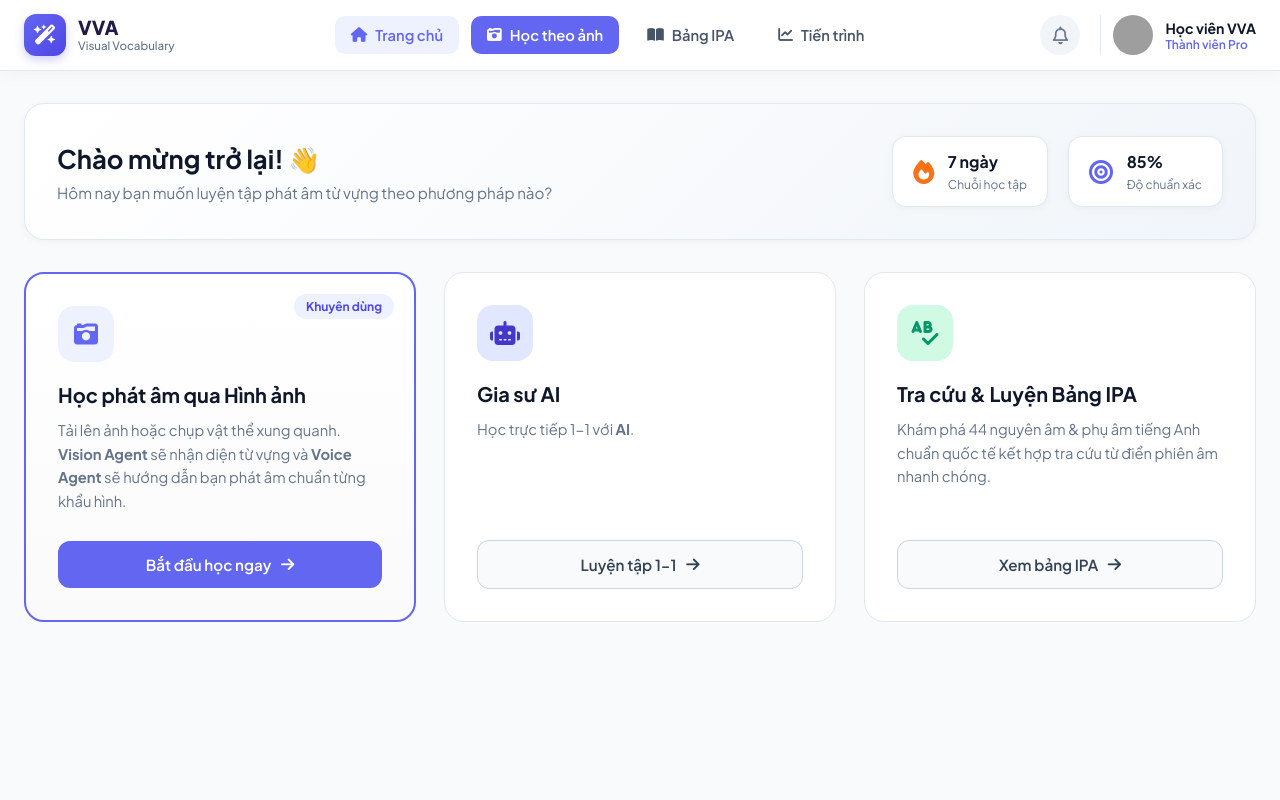
After one commit to phamvannhattruong/Visual-Vocabulary-Agent, a Python web app: template frontend/template/dashboard.html in a window 1280 px wide. The commit adds this page. Run offline with Jinja, Linux system fonts and the light colour scheme; the template is opened without the code that fills it, so the values that code supplies are empty; grey boxes are pictures that could not be loaded.

Commit message:
add ui for page

```diff
--- /dev/null
+++ b/frontend/template/dashboard.html
@@ -0,0 +1,133 @@
+<!DOCTYPE html>
+<html lang="vi">
+<head>
+    <meta charset="UTF-8">
+    <meta name="viewport" content="width=device-width, initial-scale=1.0">
+    <title>Visual Vocabulary Agent - Trang Chủ</title>
+    <link href="https://fonts.googleapis.com/css2?family=Plus+Jakarta+Sans:wght@400;500;600;700;800&display=swap" rel="stylesheet">
+    <link rel="stylesheet" href="https://cdnjs.cloudflare.com/ajax/libs/font-awesome/6.4.0/css/all.min.css">
+
+    <link rel="stylesheet" href="../static/css/dashboard.css">
+</head>
+<body>
+
+    <header class="navbar">
+        <div class="nav-container">
+            <div class="nav-logo">
+                <div class="logo-icon">
+                    <i class="fa-solid fa-wand-magic-sparkles"></i>
+                </div>
+                <div class="logo-text">
+                    <span class="brand-title">VVA</span>
+                    <span class="brand-sub">Visual Vocabulary</span>
+                </div>
+            </div>
+
+            <nav class="nav-menu">
+                <a href="/" class="nav-link active">
+                    <i class="fa-solid fa-house"></i>
+                    <span>Trang chủ</span>
+                </a>
+                <a href="/learn-image" class="nav-link btn-highlight">
+                    <i class="fa-solid fa-camera-retro"></i>
+                    <span>Học theo ảnh</span>
+                </a>
+                <a href="/ipa" class="nav-link">
+                    <i class="fa-solid fa-book-open"></i>
+                    <span>Bảng IPA</span>
+                </a>
+                <a href="/progress" class="nav-link">
+                    <i class="fa-solid fa-chart-line"></i>
+                    <span>Tiến trình</span>
+                </a>
+            </nav>
+
+            <div class="nav-user">
+                <button class="btn-icon" title="Thông báo">
+                    <i class="fa-regular fa-bell"></i>
+                </button>
+                <div class="user-profile">
+                    <img src="https://ui-avatars.com/api/?name=User&background=6366f1&color=fff" alt="User Avatar" class="avatar-img">
+                    <div class="user-info">
+                        <span class="user-name">Học viên VVA</span>
+                        <span class="user-role">Thành viên Pro</span>
+                    </div>
+                </div>
+            </div>
+        </div>
+    </header>
+
+    <main class="dashboard-main">
+
+        <section class="welcome-banner">
+            <div class="banner-content">
+                <h2>Chào mừng trở lại! 👋</h2>
+                <p>Hôm nay bạn muốn luyện tập phát âm từ vựng theo phương pháp nào?</p>
+            </div>
+            <div class="banner-stats">
+                <div class="stat-item">
+                    <i class="fa-solid fa-fire text-orange"></i>
+                    <div>
+                        <strong>7 ngày</strong>
+                        <small>Chuỗi học tập</small>
+                    </div>
+                </div>
+                <div class="stat-item">
+                    <i class="fa-solid fa-bullseye text-indigo"></i>
+                    <div>
+                        <strong>85%</strong>
+                        <small>Độ chuẩn xác</small>
+                    </div>
+                </div>
+            </div>
+        </section>
+
+        <section class="learning-modes-grid">
+
+            <div class="mode-card featured">
+                <div class="card-badge">Khuyên dùng</div>
+                <div class="card-icon">
+                    <i class="fa-solid fa-camera-retro"></i>
+                </div>
+                <h3>Học phát âm qua Hình ảnh</h3>
+                <p>Tải lên ảnh hoặc chụp vật thể xung quanh. <strong>Vision Agent</strong> sẽ nhận diện từ vựng và <strong>Voice Agent</strong> sẽ hướng dẫn bạn phát âm chuẩn từng khẩu hình.</p>
+
+                <a href="/learn-image" class="btn-primary">
+                    <span>Bắt đầu học ngay</span>
+                    <i class="fa-solid fa-arrow-right"></i>
+                </a>
+            </div>
+
+            <div class="mode-card">
+                <div class="card-icon indigo">
+                    <i class="fa-solid fa-robot"></i>
+                </div>
+                <h3>Gia sư AI</h3>
+                <p>Học trực tiếp 1-1 với <strong>AI</strong>.</p>
+
+                <a href="/avatar-practice" class="btn-outline">
+                    <span>Luyện tập 1-1</span>
+                    <i class="fa-solid fa-arrow-right"></i>
+                </a>
+            </div>
+
+            <div class="mode-card">
+                <div class="card-icon emerald">
+                    <i class="fa-solid fa-spell-check"></i>
+                </div>
+                <h3>Tra cứu & Luyện Bảng IPA</h3>
+                <p>Khám phá 44 nguyên âm & phụ âm tiếng Anh chuẩn quốc tế kết hợp tra cứu từ điển phiên âm nhanh chóng.</p>
+
+                <a href="/ipa" class="btn-outline">
+                    <span>Xem bảng IPA</span>
+                    <i class="fa-solid fa-arrow-right"></i>
+                </a>
+            </div>
+
+        </section>
+
+    </main>
+
+    <script src="/static/js/app.js"></script>
+</body>
+</html>
--- a/frontend/template/index.html
+++ b/frontend/template/imagelearn.html
@@ -4,7 +4,7 @@
     <meta charset="UTF-8">
     <meta name="viewport" content="width=device-width, initial-scale=1.0">
     <title>Visual Vocabulary Agent 🤖</title>
-    <link rel="stylesheet" href="/static/css/style.css">
+    <link rel="stylesheet" href="/static/css/imagelearn.css">
     <!-- Font Awesome for icons -->
     <link rel="stylesheet" href="https://cdnjs.cloudflare.com/ajax/libs/font-awesome/6.4.0/css/all.min.css">
     <!-- Marked.js for Markdown rendering -->
```
Also changed, not shown: frontend/template/chatbot.html (added, +88 -0 lines).
